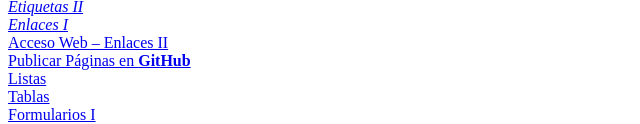
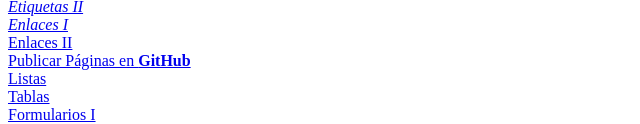
Before and after one commit to sueco33afs/lenguajes-marcas, a plain HTML site: page videotutoriales/index.html in a window 1280 px wide. Shown: the part 219-343 px from the top of the page, without its empty margins (0-640 px from the left). Drawn offline with Linux system fonts and the light colour scheme.

Commit message:
Actualizado el Indice de los videotutoriales

```diff
--- a/videotutoriales/index.html
+++ b/videotutoriales/index.html
@@ -4,18 +4,16 @@
     <meta charset="utf-8" />
     <meta name="viewport" content="width=device-width, initial-scale=1" />
     <title>Videotutoriales</title>
-      </head>
+  </head>
   <body>
     <header>
       <h1 id="inicio">Lista de Videotutoriales</h1>
-
     </header>
 
     <main>
       <section>
         <h2>Enlaces</h2>
         <article>
-
           <a
             href="sites/Intro_HTML/Introduccion_HTML.html"
             style="font-style: italic"
@@ -23,7 +21,6 @@
           >
         </article>
         <article>
-
           <a
             href="sites/Intro_VScode/intro_VScode.html"
             style="font-style: italic"
@@ -31,7 +28,6 @@
           >
         </article>
         <article>
-
           <a
             href="sites/bloque_linea/bloque_linea.html"
             style="font-style: italic"
@@ -39,13 +35,11 @@
           >
         </article>
         <article>
-
           <a href="sites/parrafos/parrafos.html" style="font-style: italic"
             >Párrafos, br y pre</a
           >
         </article>
         <article>
-
           <a
             href="sites/etiqueta_style/etiqueta_style.html"
             style="font-style: italic"
@@ -53,7 +47,6 @@
           >
         </article>
         <article>
-
           <a
             href="sites/etiquetas_II/etiquetasII.html"
             style="font-style: italic"
@@ -61,43 +54,31 @@
           >
         </article>
         <article>
-
           <a href="sites/Enlaces_I/enlaces_I.html" style="font-style: italic"
             >Enlaces I</a
           >
         </article>
         <article>
-
-          <a href="sites/Enlaces_II/enalces_II.html">Acceso Web – Enlaces II</a>
+          <a href="sites/Enlaces_II/enalces_II.html">Enlaces II</a>
         </article>
         <article>
-
           <a href="sites/publicar_github/publicar_github.html"
             >Publicar Páginas en <strong>GitHub</strong></a
           >
         </article>
         <article>
-
           <a href="sites/listas/listas.html">Listas</a>
         </article>
         <article>
-
           <a href="sites/tablas/tablas.html">Tablas</a>
         </article>
         <article>
-
-          <a href="sites/formularios_I/formularios_I.html"
-            >Formularios I</a
-          >
+          <a href="sites/formularios_I/formularios_I.html">Formularios I</a>
         </article>
         <article>
-
-          <a href="sites/formularios_II/formularios_II.html"
-            >Formularios II</a
-          >
+          <a href="sites/formularios_II/formularios_II.html">Formularios II</a>
         </article>
         <article>
-
           <a href="sites/formularios_III/formularios_III.html"
             >Formularios III</a
           >
```
